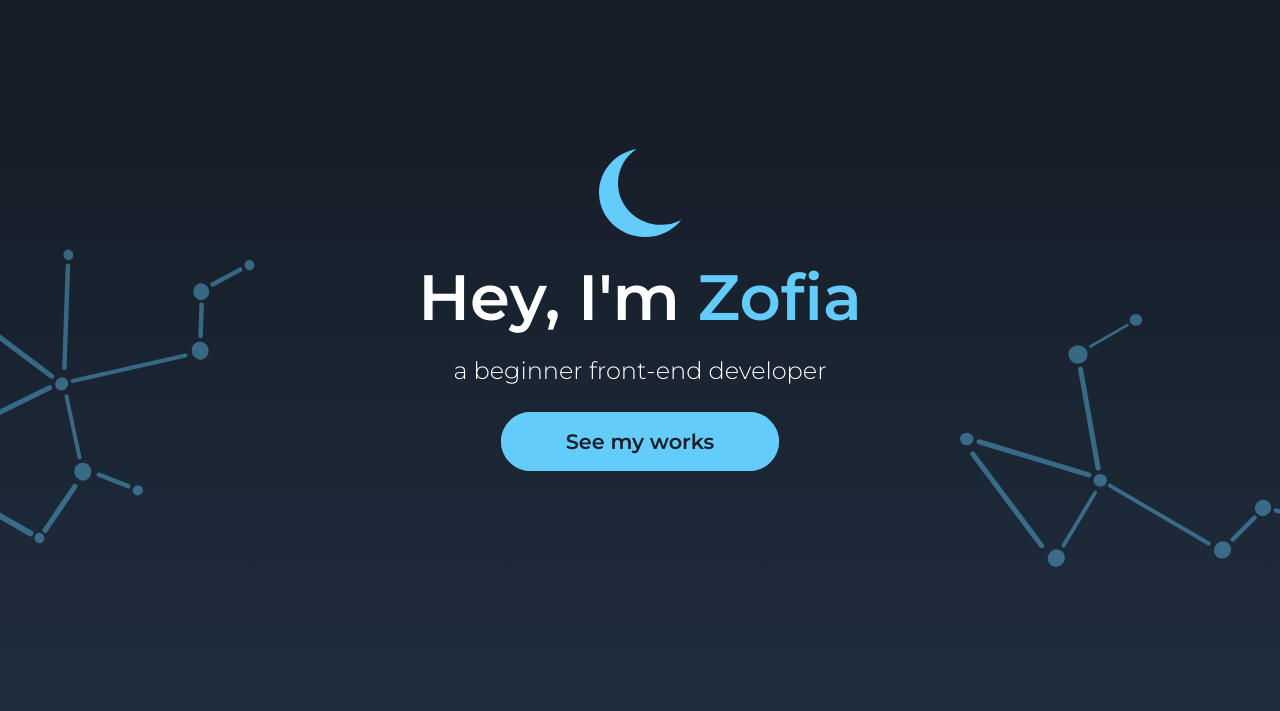
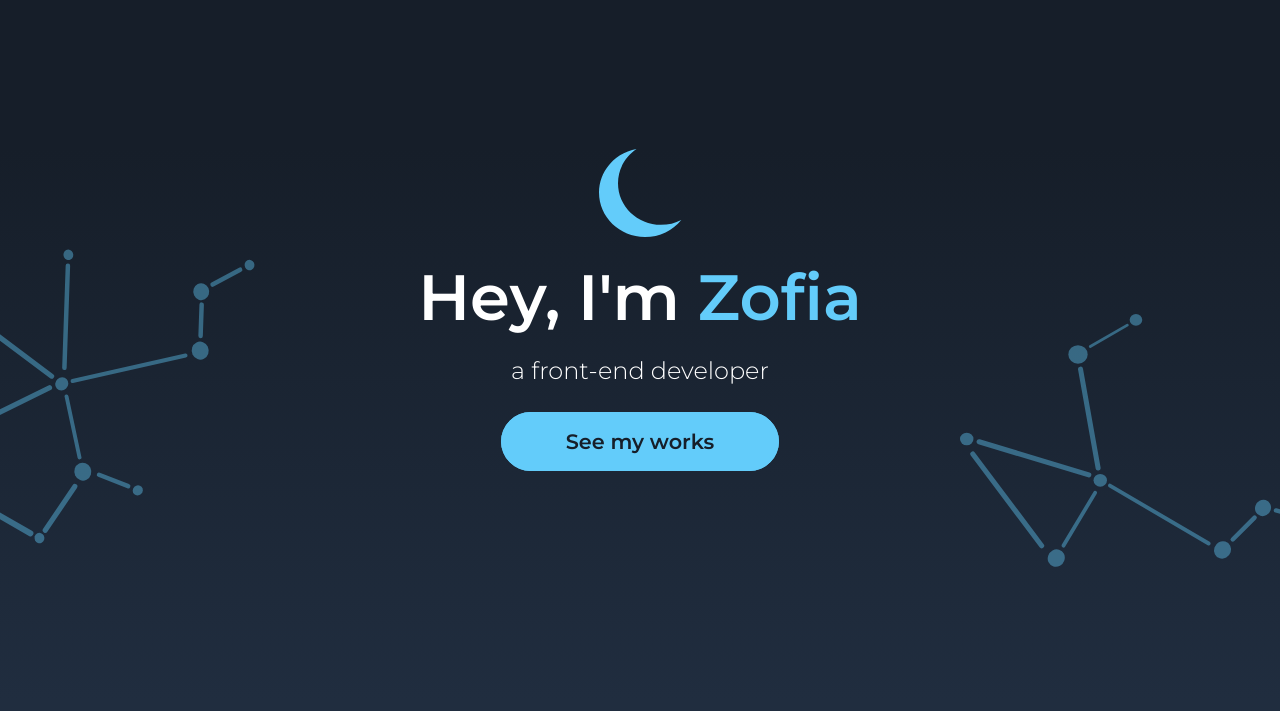
Before and after one commit to zofiadob/portfolio-site, a plain HTML site: page index.html in a window 1280 px wide. Shown: the part 89-800 px from the top of the page. Drawn offline with Linux system fonts and the light colour scheme.

Commit message:
copy fix

```diff
--- a/index.html
+++ b/index.html
@@ -38,7 +38,7 @@
       <div class="welcome-section">
         <img src="./images/moon-1.svg" alt="moon-1">
         <h1>Hey, I'm <span class="text-blue">Zofia</span></h1>
-        <h2>a beginner front-end developer</h2>
+        <h2>a front-end developer</h2>
         <a class="button big-button" href="#project-section">See my works</a>
       </div>
   </div>
```
